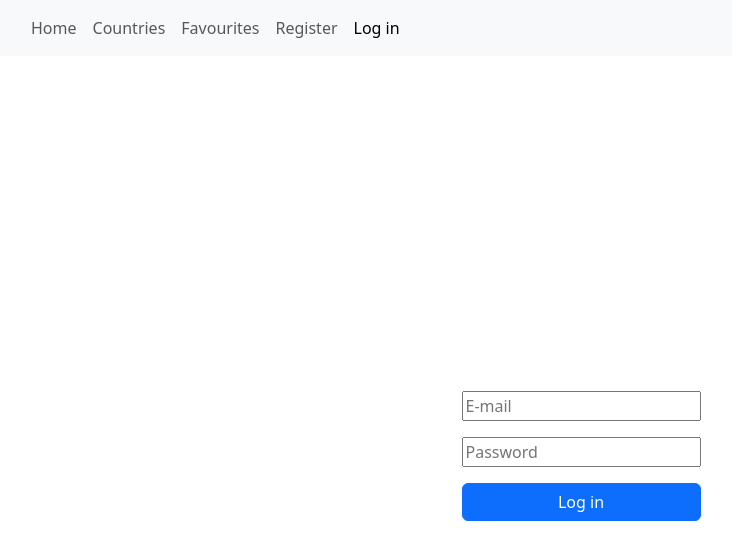
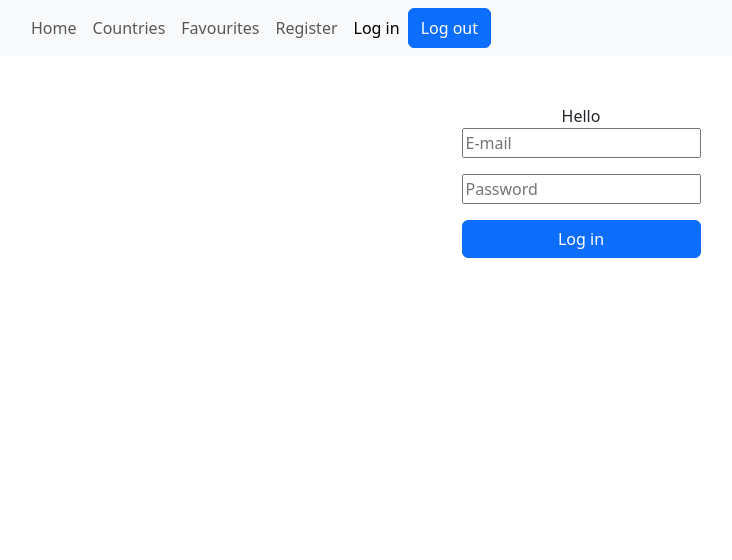
Before and after one commit to tauoms/countries-bootstrap-from-scratch, a React (Vite) app: page /login in a window 1280 px wide. Shown: the top 560 px of the page, without its empty margins (59-791 px from the left). Built offline with nearby package versions, Linux system fonts and the light colour scheme; no server answers.

Commit message:
Implement login functionality, add Log out button to navbar

```diff
--- a/src/components/Login.jsx
+++ b/src/components/Login.jsx
@@ -1,16 +1,24 @@
 import { useState } from "react";
 import { Button, Container } from "react-bootstrap";
+import { useAuthState } from "react-firebase-hooks/auth";
+import { auth, loginWithEmailAndPassword } from "../auth/firebase";
 
 const Login = () => {
   const [email, setEmail] = useState("");
   const [password, setPassword] = useState("");
+  const [user, loading, error] = useAuthState(auth);
+
+  const handleLogin = () => {
+    loginWithEmailAndPassword(email, password);
+  };
 
   return (
     <Container
       fluid
-      className="d-flex flex-column justify-content-center align-items-center 100vh"
+      className="d-flex flex-column align-items-center mt-5"
       style={{ minHeight: "100vh" }}
     >
+      <div>Hello {user?.email}</div>
       <div className="d-flex flex-column gap-3">
         <input
           type="email"
@@ -24,7 +32,7 @@ const Login = () => {
           onChange={(e) => setPassword(e.target.value)}
           placeholder="Password"
         />
-        <Button>Log in</Button>
+        <Button onClick={handleLogin}>Log in</Button>
       </div>
     </Container>
   );
--- a/src/components/Register.jsx
+++ b/src/components/Register.jsx
@@ -27,7 +27,7 @@ const Register = () => {
   return (
     <Container
       fluid
-      className="d-flex flex-column justify-content-center align-items-center 100vh"
+      className="d-flex flex-column align-items-center mt-5"
       style={{ minHeight: "100vh" }}
     >
       <div className="d-flex flex-column gap-3">
--- a/src/pages/Layout.jsx
+++ b/src/pages/Layout.jsx
@@ -5,6 +5,8 @@ import Container from "react-bootstrap/Container";
 import Nav from "react-bootstrap/Nav";
 import Row from "react-bootstrap/Row";
 import { LinkContainer } from "react-router-bootstrap";
+import { Button } from "react-bootstrap";
+import { logout } from "../auth/firebase";
 
 const Layout = () => {
   return (
@@ -30,6 +32,7 @@ const Layout = () => {
                 <LinkContainer to="/login">
                   <Nav.Link>Log in</Nav.Link>
                 </LinkContainer>
+                <Button onClick={logout}>Log out</Button>
               </Nav>
             </Navbar.Collapse>
           </Container>
```
